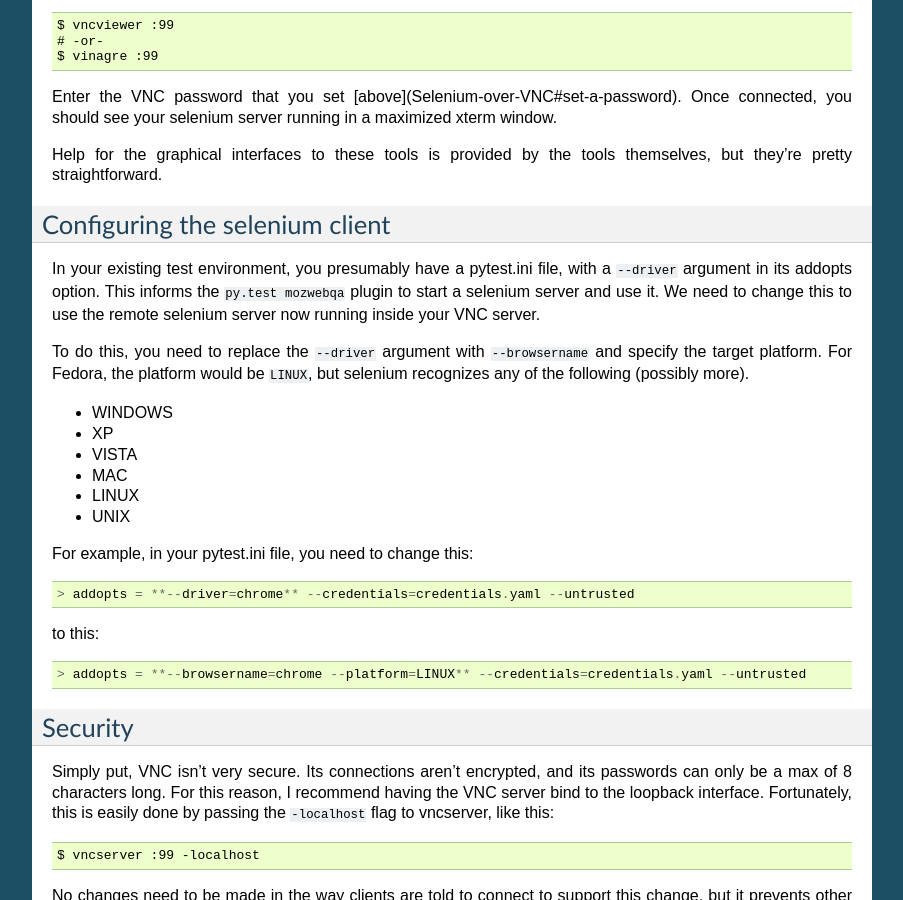
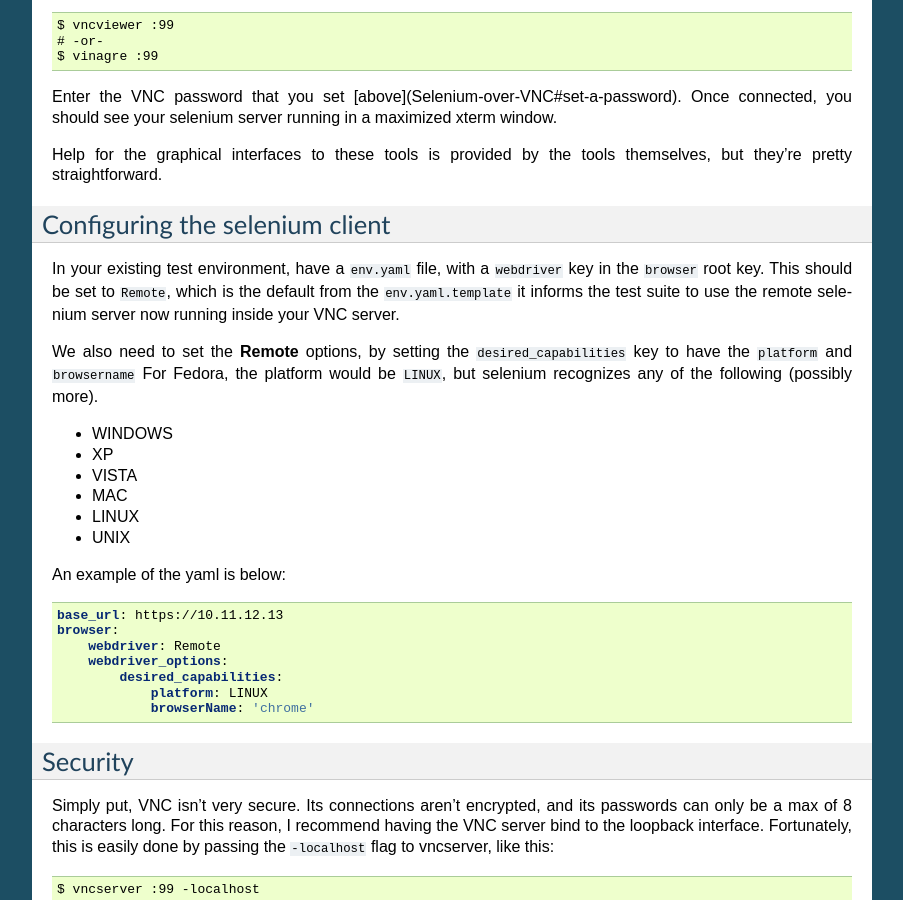
Before and after one commit to seandst/cfme_tests, a Sphinx documentation site: the page built from docs/guides/vnc_selenium.rst, in a window 1280 px wide and 900 px high, scrolled down 1835 px. Shown: the whole window, without its empty margins (198-1101 px from the left). Built offline with Sphinx 7.4.7, drawn with Linux system fonts in a browser that asks for light colours.

```diff
--- a/docs/guides/vnc_selenium.rst
+++ b/docs/guides/vnc_selenium.rst
@@ -115,14 +115,14 @@ but they're pretty straightforward.
 Configuring the selenium client
 -------------------------------
 
-In your existing test environment, you presumably have a pytest.ini file, with a
-``--driver`` argument in its addopts option. This informs the ``py.test mozwebqa``
-plugin to start a selenium server and use it. We need to change this to use the remote
+In your existing test environment, have a ``env.yaml`` file, with a
+``webdriver`` key in the ``browser`` root key. This should be set to ``Remote``, which is the
+default from the ``env.yaml.template`` it informs the test suite to use the remote
 selenium server now running inside your VNC server.
 
-To do this, you need to replace the ``--driver`` argument with ``--browsername`` and
-specify the target platform. For Fedora, the platform would be ``LINUX``, but selenium
-recognizes any of the following (possibly more).
+We also need to set the **Remote** options, by setting the ``desired_capabilities`` key
+to have the ``platform`` and ``browsername`` For Fedora, the platform would be ``LINUX``,
+but selenium recognizes any of the following (possibly more).
 
 * WINDOWS
 * XP
@@ -131,13 +131,18 @@ recognizes any of the following (possibly more).
 * LINUX
 * UNIX
 
-For example, in your pytest.ini file, you need to change this::
+An example of the yaml is below:
 
-  > addopts = **--driver=chrome** --credentials=credentials.yaml --untrusted
 
-to this::
+.. code-block:: yaml
 
-  > addopts = **--browsername=chrome --platform=LINUX** --credentials=credentials.yaml --untrusted
+   base_url: https://10.11.12.13
+   browser:
+       webdriver: Remote
+       webdriver_options:
+           desired_capabilities:
+               platform: LINUX
+               browserName: 'chrome'
 
 Security
 --------
--- a/docs/index.rst
+++ b/docs/index.rst
@@ -6,6 +6,7 @@ Contents:
 .. toctree::
    :titlesonly:
 
+   getting_started
    guides
    modules
 
```
Also changed, not shown: README.md (+6 -104 lines), docs/getting_started.rst (renamed from docs/guides/getting_started.rst, +6 -38 lines), docs/guides/dev_guide.rst (+18 -0 lines), docs/guides/editors.rst (+8 -8 lines), 1 other file.
